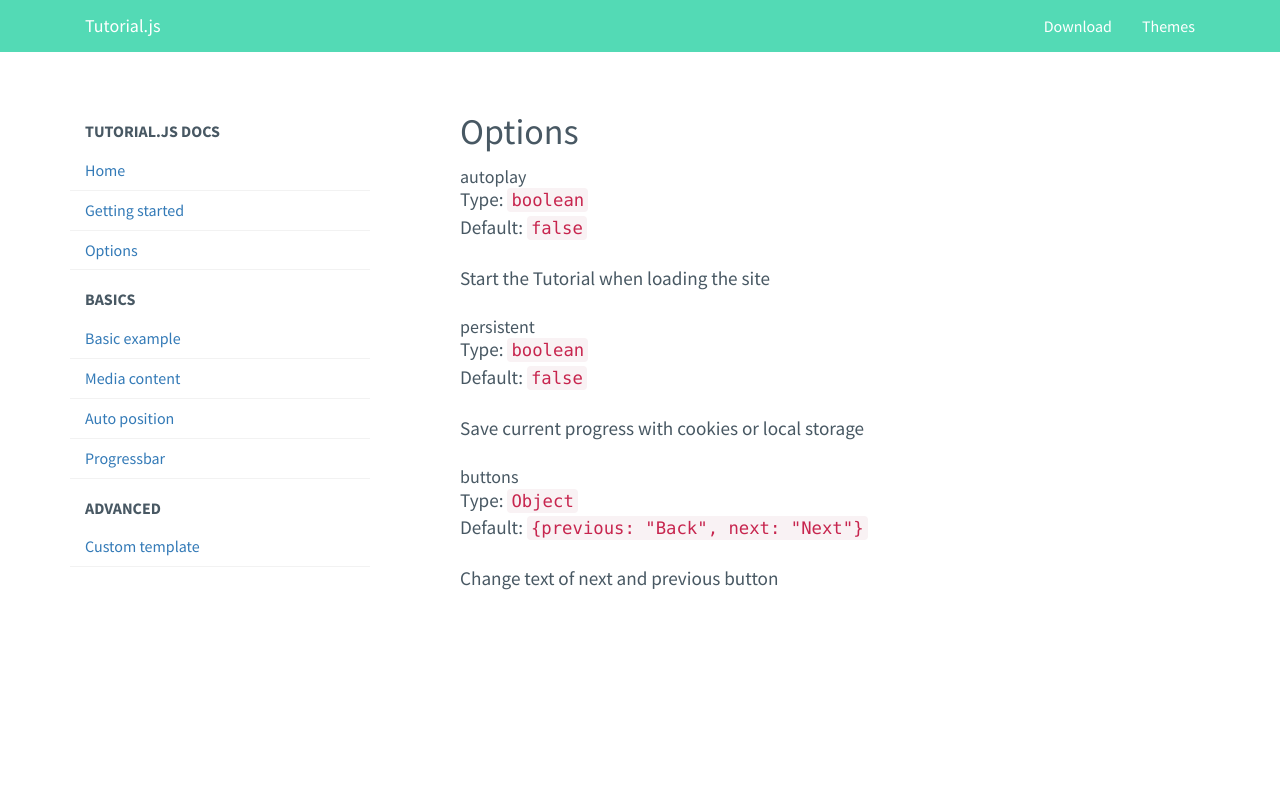
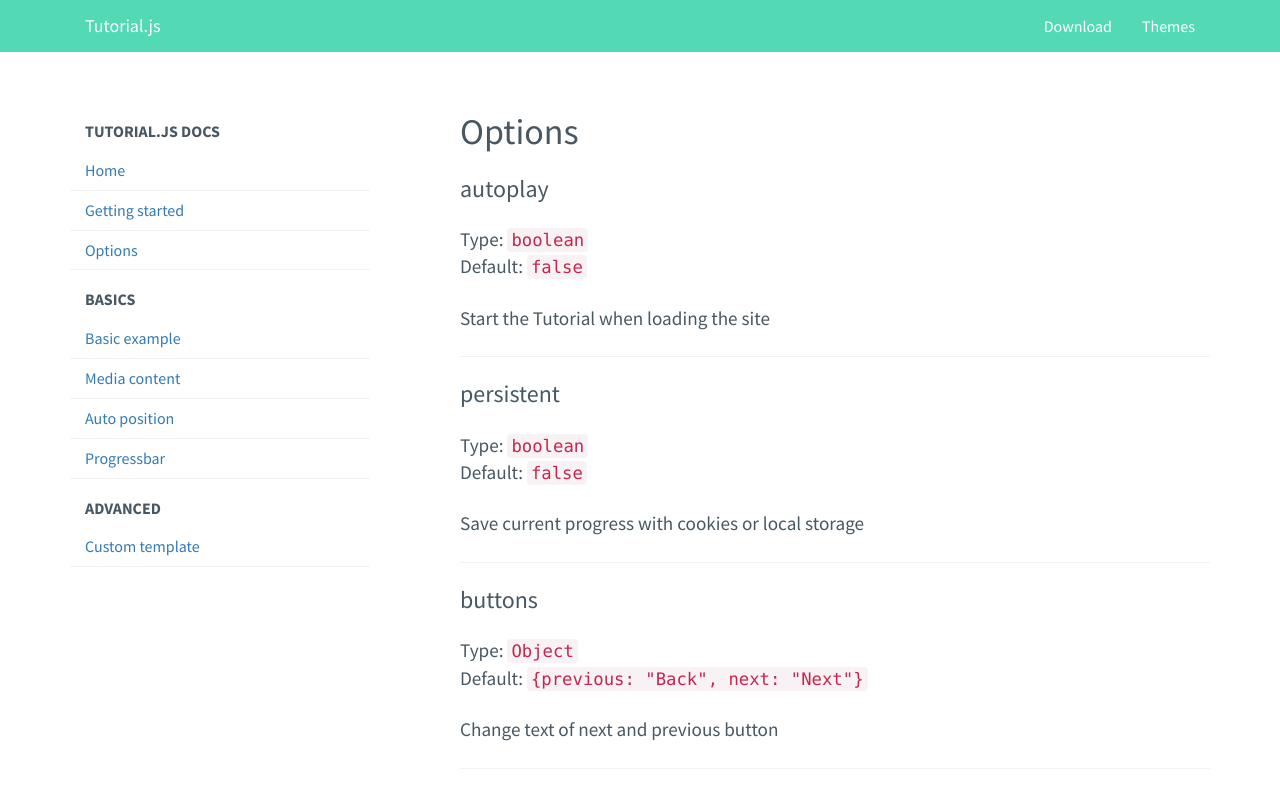
Before and after one commit to tutorialjs/tutorialjs.github.io, a Jekyll site: the page built from options.html, in a window 1280 px wide. Shown: the top 808 px of the page. Built offline with Jekyll 4.4.1, drawn with Linux system fonts in a browser that asks for light colours; nearby versions of some CDN libraries.

Commit message:
changed option styles

```diff
--- a/assets/css/style.css
+++ b/assets/css/style.css
@@ -131,11 +131,11 @@ pre {
     margin:0px;
 }
 
-.options-wrapper {
+.option-wrapper {
     border-bottom:1px solid #f2f2f2;
 }
 
-.options-wrapper h4 {
+.option-wrapper h4 {
     font-size:24px;
     margin:1.5rem 0rem;
 }
```
